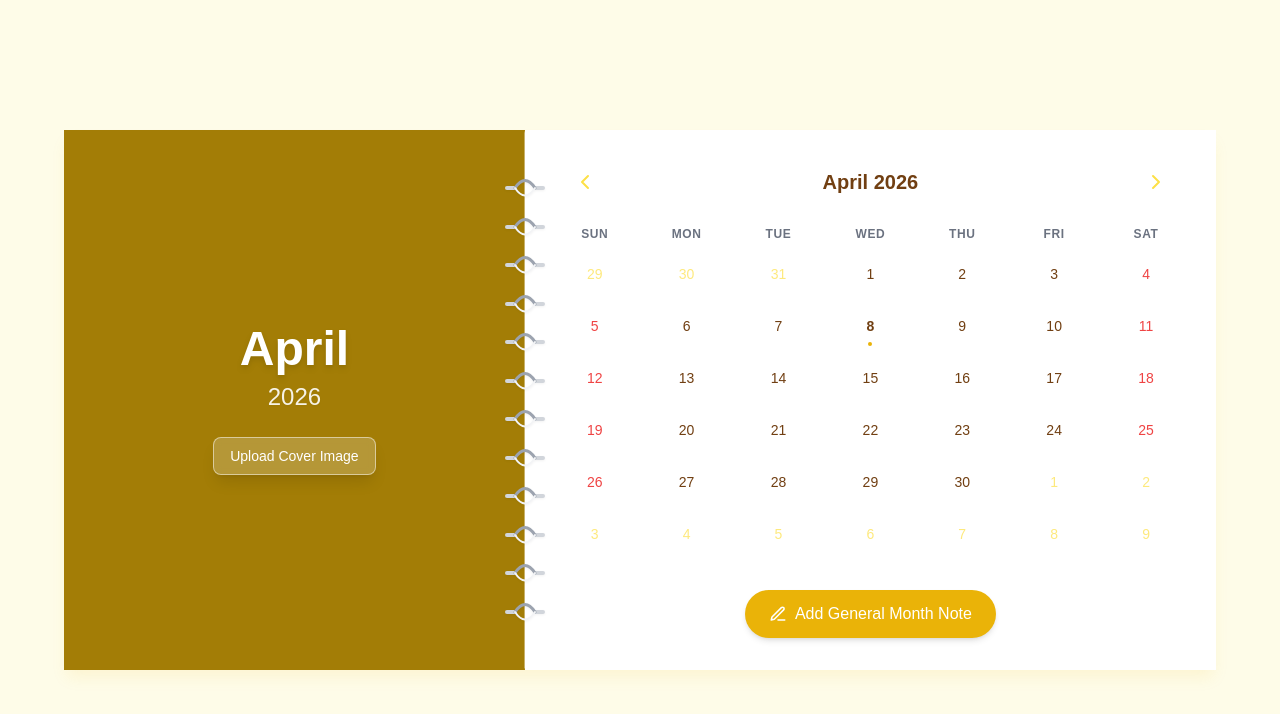
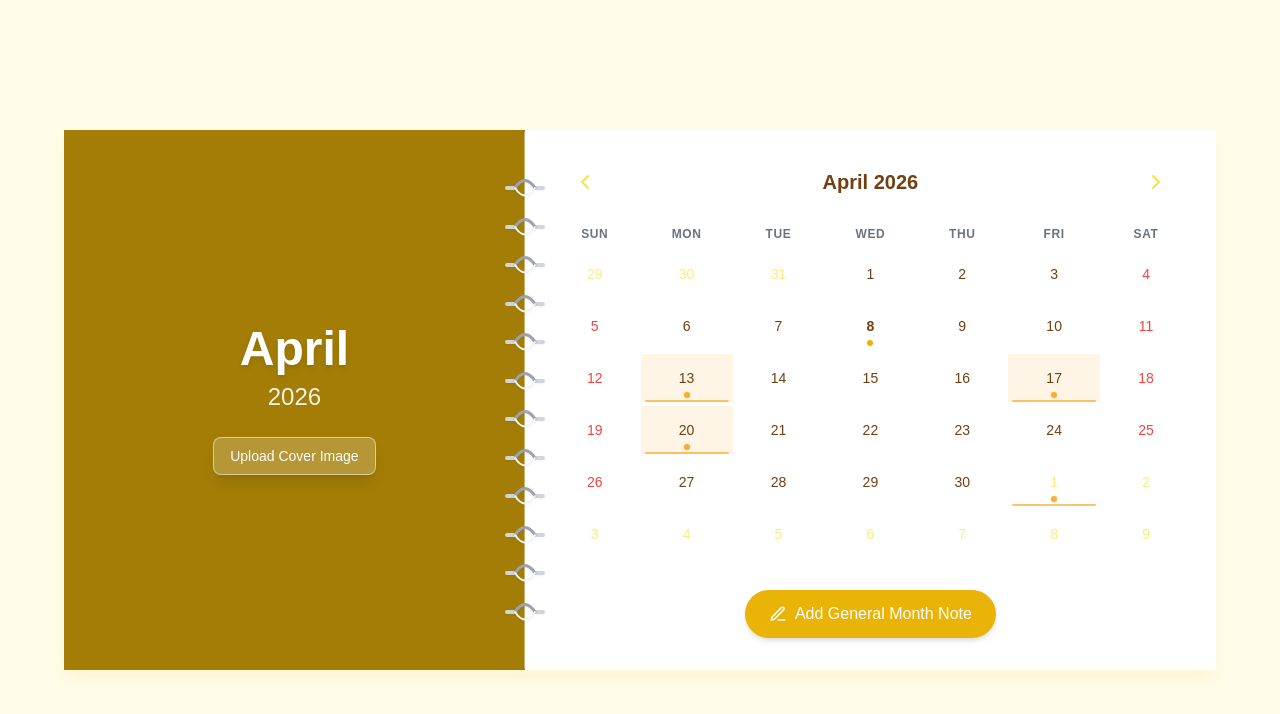
Before and after one commit to Primavat/takeyouforward_summer_intern_task, a Next.js app: page / in a window 1280 px wide. Shown: the top 714 px of the page. Built offline with nearby package versions, Linux system fonts and the light colour scheme.

Commit message:
integrated holidays

```diff
--- a/app/globals.css
+++ b/app/globals.css
@@ -123,3 +123,21 @@ body {
 .animate-pulse-slow {
   animation: pulse-slow 8s ease-in-out infinite;
 }
+
+/* Holiday tooltip fade in */
+@keyframes fade-in {
+  0% { opacity: 0; transform: translateX(-50%) translateY(-4px); }
+  100% { opacity: 1; transform: translateX(-50%) translateY(0); }
+}
+.animate-fade-in {
+  animation: fade-in 0.2s ease-out forwards;
+}
+
+/* Subtle pulse for holiday indicator */
+@keyframes pulse-subtle {
+  0%, 100% { opacity: 0.6; transform: scale(1); }
+  50% { opacity: 1; transform: scale(1.1); }
+}
+.animate-pulse-subtle {
+  animation: pulse-subtle 2s ease-in-out infinite;
+}
--- a/components/DayCell.tsx
+++ b/components/DayCell.tsx
@@ -1,6 +1,6 @@
-import React from 'react';
+import React, { useState } from 'react';
 import { format } from 'date-fns';
-import { holidays } from '@/data/holidays';
+import { getHolidayInfo, shouldShowHolidayIndicator, HOLIDAY_INDICATOR_COLOR } from '@/lib/holidays';
 
 interface DayCellProps {
   day: Date;
@@ -29,11 +29,16 @@ export function DayCell({
   onDoubleClick,
   onKeyDown
 }: DayCellProps) {
+  const [showTooltip, setShowTooltip] = useState(false);
+
   const isSelected = isSelectedSingle || isRangeStart || isRangeEnd;
   const isStartAndEnd = isRangeStart && isRangeEnd;
 
-  const dateKey = format(day, 'yyyy-MM-dd');
-  const holidayName = holidays[dateKey];
+  // Get holiday information
+  const holidayInfo = getHolidayInfo(day);
+  const holidayName = holidayInfo.name;
+  const isWeekdayHoliday = holidayInfo.isWeekdayHoliday;
+  const shouldHighlight = shouldShowHolidayIndicator(day);
 
   const baseClasses = "relative w-full aspect-square sm:h-12 sm:aspect-auto flex flex-col items-center justify-center text-xs sm:text-sm transition-colors cursor-pointer select-none focus:outline-none focus:ring-2 focus:ring-inset focus:ring-[var(--theme-primary)]";
 
@@ -61,20 +66,33 @@ export function DayCell({
     conditionalClasses = "hover:bg-black/5 rounded-[var(--theme-radius)]";
     if (isWeekend) textClasses = "text-red-500 font-medium";
     if (isToday) textClasses += " !font-bold";
+    // Add subtle background tint for weekday holidays
+    if (shouldHighlight) {
+      conditionalClasses += " bg-amber-500/10";
+    }
   }
 
   return (
     <div
       role="gridcell"
       aria-label={`${format(day, 'PP')}${holidayName ? `, Holiday: ${holidayName}` : ''}${isSelected ? ' (Selected)' : ''}`}
-      title={holidayName || format(day, 'PPPP')}
       className={`${baseClasses} ${conditionalClasses}`}
       onClick={onClick}
       onDoubleClick={onDoubleClick}
       onKeyDown={onKeyDown}
+      onMouseEnter={() => setShowTooltip(true)}
+      onMouseLeave={() => setShowTooltip(false)}
       tabIndex={isOtherMonth ? -1 : 0}
-      data-date={dateKey}
+      data-date={format(day, 'yyyy-MM-dd')}
     >
+      {/* Holiday Tooltip */}
+      {showTooltip && holidayName && (
+        <div className="absolute -top-8 left-1/2 -translate-x-1/2 z-50 px-2 py-1 bg-gray-800 text-white text-[10px] rounded whitespace-nowrap shadow-lg pointer-events-none animate-fade-in">
+          {holidayName}
+          <div className="absolute -bottom-1 left-1/2 -translate-x-1/2 w-2 h-2 bg-gray-800 rotate-45"></div>
+        </div>
+      )}
+
       <span className={textClasses}>{format(day, 'd')}</span>
 
       {/* Range Labels UI Badge */}
@@ -84,14 +102,29 @@ export function DayCell({
         </span>
       )}
 
+      {/* Indicator dots */}
       <div className={`absolute ${isRangeStart || isRangeEnd ? 'top-1' : 'bottom-1'} flex gap-1 pointer-events-none`}>
+        {/* Today indicator */}
         {isToday && !isSelected && (
-          <span className="w-1 h-1 rounded-full" style={{ backgroundColor: 'var(--theme-primary)' }} />
+          <span className="w-1.5 h-1.5 rounded-full" style={{ backgroundColor: 'var(--theme-primary)' }} />
         )}
-        {holidayName && !isSelected && (
-          <span className="w-1 h-1 rounded-full bg-orange-400" />
+
+        {/* Holiday indicator - only for weekday holidays */}
+        {isWeekdayHoliday && !isSelected && (
+          <span
+            className="w-1.5 h-1.5 rounded-full animate-pulse-subtle"
+            style={{ backgroundColor: HOLIDAY_INDICATOR_COLOR }}
+          />
         )}
       </div>
+
+      {/* Holiday border accent for weekday holidays */}
+      {isWeekdayHoliday && !isSelected && (
+        <div
+          className="absolute inset-x-1 bottom-0 h-0.5 rounded-full opacity-60"
+          style={{ backgroundColor: HOLIDAY_INDICATOR_COLOR }}
+        />
+      )}
     </div>
   );
 }
--- /dev/null
+++ b/lib/holidays.ts
@@ -0,0 +1,140 @@
+// Holiday data structure for the calendar
+// Format: month (0-indexed), day, name, type
+
+export interface Holiday {
+  month: number; // 0-11 (Jan-Dec)
+  day: number;
+  name: string;
+  type: 'global' | 'india' | 'cultural';
+}
+
+// Fixed-date holidays
+export const FIXED_HOLIDAYS: Holiday[] = [
+  // January
+  { month: 0, day: 1, name: "New Year's Day", type: 'global' },
+  { month: 0, day: 14, name: 'Makar Sankranti', type: 'india' },
+  { month: 0, day: 15, name: 'Pongal', type: 'india' },
+  { month: 0, day: 26, name: 'Republic Day', type: 'india' },
+
+  // February
+  { month: 1, day: 14, name: "Valentine's Day", type: 'cultural' },
+  { month: 1, day: 23, name: 'Maha Shivaratri', type: 'india' },
+
+  // March
+  { month: 2, day: 8, name: "International Women's Day", type: 'global' },
+  { month: 2, day: 25, name: 'Holi', type: 'india' },
+
+  // April
+  { month: 3, day: 17, name: 'Ram Navami', type: 'india' },
+  { month: 3, day: 18, name: 'Good Friday', type: 'global' },
+  { month: 3, day: 20, name: 'Easter', type: 'global' },
+  { month: 3, day: 13, name: 'Baisakhi', type: 'india' },
+
+  // May
+  { month: 4, day: 1, name: 'Labour Day', type: 'global' },
+  { month: 4, day: 10, name: 'Eid al-Fitr', type: 'india' },
+  { month: 4, day: 23, name: 'Buddha Purnima', type: 'india' },
+
+  // June
+  { month: 5, day: 16, name: 'Eid al-Adha', type: 'india' },
+  { month: 5, day: 16, name: "Father's Day", type: 'cultural' },
+
+  // August
+  { month: 7, day: 15, name: 'Independence Day', type: 'india' },
+  { month: 7, day: 19, name: 'Raksha Bandhan', type: 'india' },
+  { month: 7, day: 26, name: 'Janmashtami', type: 'india' },
+
+  // September
+  { month: 8, day: 5, name: "Teachers' Day", type: 'india' },
+  { month: 8, day: 7, name: 'Ganesh Chaturthi', type: 'india' },
+
+  // October
+  { month: 9, day: 2, name: 'Gandhi Jayanti', type: 'india' },
+  { month: 9, day: 3, name: 'Navratri', type: 'india' },
+  { month: 9, day: 12, name: 'Dussehra', type: 'india' },
+
+  // November
+  { month: 10, day: 1, name: 'Diwali', type: 'india' },
+  { month: 10, day: 14, name: "Children's Day", type: 'india' },
+  { month: 10, day: 28, name: 'Thanksgiving', type: 'global' },
+
+  // December
+  { month: 11, day: 25, name: 'Christmas', type: 'global' },
+  { month: 11, day: 31, name: "New Year's Eve", type: 'cultural' },
+];
+
+// Get holiday for a specific date
+export function getHoliday(date: Date): Holiday | undefined {
+  const month = date.getMonth();
+  const day = date.getDate();
+  return FIXED_HOLIDAYS.find((h) => h.month === month && h.day === day);
+}
+
+// Check if date is a holiday
+export function isHoliday(date: Date): boolean {
+  return !!getHoliday(date);
+}
+
+// Check if date is a holiday on a weekday (Mon-Fri)
+export function isHolidayOnWeekday(date: Date): boolean {
+  const dayOfWeek = date.getDay();
+  if (dayOfWeek === 0 || dayOfWeek === 6) return false;
+  return isHoliday(date);
+}
+
+// Get holiday info for display
+export function getHolidayInfo(date: Date): {
+  isHoliday: boolean;
+  name?: string;
+  isWeekdayHoliday: boolean;
+  type?: 'global' | 'india' | 'cultural';
+} {
+  const holiday = getHoliday(date);
+  const dayOfWeek = date.getDay();
+  const isWeekend = dayOfWeek === 0 || dayOfWeek === 6;
+
+  return {
+    isHoliday: !!holiday,
+    name: holiday?.name,
+    isWeekdayHoliday: !!holiday && !isWeekend,
+    type: holiday?.type
+  };
+}
+
+// Check if should show holiday indicator (only on weekdays)
+export function shouldShowHolidayIndicator(date: Date): boolean {
+  const dayOfWeek = date.getDay();
+  if (dayOfWeek === 0 || dayOfWeek === 6) return false;
+  return isHoliday(date);
+}
+
+// Get holiday tooltip content
+export function getHolidayTooltipContent(date: Date): string | null {
+  const holiday = getHoliday(date);
+  return holiday?.name ?? null;
+}
+
+// Weekend check functions
+export function isSaturday(date: Date): boolean {
+  return date.getDay() === 6;
+}
+
+export function isSunday(date: Date): boolean {
+  return date.getDay() === 0;
+}
+
+export function isWeekendDay(date: Date): boolean {
+  return isSaturday(date) || isSunday(date);
+}
+
+// Holiday display constants
+export const HOLIDAY_INDICATOR_COLOR = '#f59e0b'; // amber-500
+
+export const HOLIDAY_TYPE_COLORS = {
+  global: '#3b82f6',    // blue-500
+  india: '#f59e0b',     // amber-500
+  cultural: '#ec4899',   // pink-500
+};
+
+// Default export
+export default FIXED_HOLIDAYS;
```
